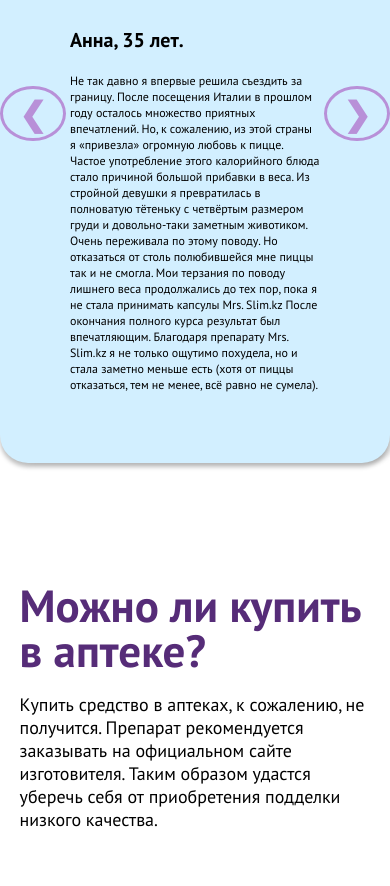
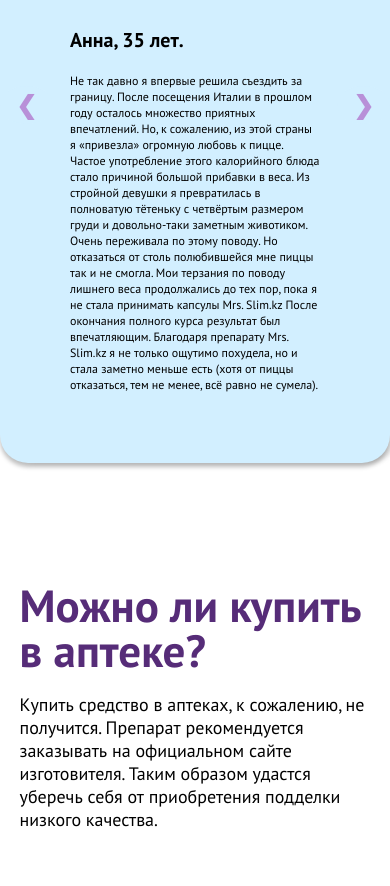
Before and after one commit to yyelzhan/MrsSlim.github.io, a plain HTML site: page index.html in a window 390 px wide. Shown: the part 7152-8038 px from the top of the page. Drawn offline with Linux system fonts and the light colour scheme.

Commit message:
Add files via upload

```diff
--- a/sass/_blocks/_media.sass
+++ b/sass/_blocks/_media.sass
@@ -196,12 +196,16 @@
             background: #D2EFFF
             right: 0
             border-radius: 100%
+            font-size: 25px
+            border: none
 
 
         .prev
             background: #D2EFFF
             left: 0
             border-radius: 100%
+            font-size: 25px
+            border: none
 
 
         .prev:hover
@@ -294,7 +298,6 @@
         font-size: 14px
 
     .b4
-
         .b4__wrapper
             width: 90%
             flex-direction: column
@@ -507,7 +510,7 @@
         &_item
             .b7_round
             .b7_descr
-                width: 80%
+                width: 75%
                 font-size: 14px
 
 
```
Also changed, not shown: CSS/style.min.css, img/b4bg.jpg, img/mobb4bg.jpg (added), 1 other file.
